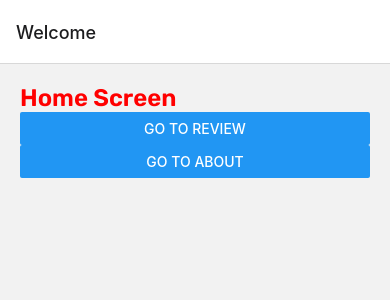
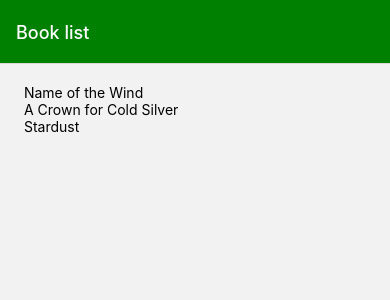
Before and after one commit to Paul2071/reviewapp, a React Native app: screen /Home in a window 390 px wide. Shown: the top 300 px of the page. Built offline with nearby package versions, Linux system fonts and the light colour scheme.

Commit message:
push local data from state in home screen to the review screen using touch comp and flatlist. Changed colour of header with screenootions prop on stacknavigator

```diff
--- a/App.js
+++ b/App.js
@@ -21,11 +21,11 @@ export default function App() {
   } else {
     return (
      <NavigationContainer>
-      <Stack.Navigator>
+      <Stack.Navigator  screenOptions={{ headerStyle: { backgroundColor: 'green' }, headerTintColor: "#fff" }}>
         <Stack.Screen
           name="Home"
           component={Home}
-          options={{title: "Welcome"}}
+          options={{title: "Book list"}}
         />
         <Stack.Screen
           name="Review"
--- a/pages/home.js
+++ b/pages/home.js
@@ -1,18 +1,29 @@
-import { StyleSheet, View, Text, Button } from "react-native";
+import { StyleSheet, View, Text, Button, FlatList, TouchableOpacity } from "react-native";
 import { globalStyles } from "../globalstyles/global";
+import { useState } from 'react';
 
 export default function Home ( {navigation}) {
+
+    const [reviews, setReviews] = useState([
+        { title: 'Name of the Wind', rating: 5, body: 'lorem ipsum', key: '1' },
+        { title: 'A Crown for Cold Silver', rating: 4, body: 'lorem ipsum', key: '2' },
+        { title: 'Stardust', rating: 3, body: 'lorem ipsum', key: '3' },
+      ]);
     return (
         <View style={globalStyles.maincontainer}>
-            <Text style={globalStyles.titletext}>Home Screen</Text>
-            <Button
-            title="Go to Review"
-            onPress={() => navigation.navigate("Review")}
-      />
-            <Button
-            title="Go to About"
-            onPress={() => navigation.navigate("About")}
-      />
+
+
+            <FlatList
+                data={reviews}
+                renderItem={( {item} ) => (
+                <TouchableOpacity onPress={() => navigation.navigate("Review", item)}>
+                    <Text> {item.title} </Text>
+
+                </TouchableOpacity> )}
+
+            />
+
+
         </View>
     )
 }
--- a/pages/reviewDetails.js
+++ b/pages/reviewDetails.js
@@ -1,10 +1,15 @@
 import { StyleSheet, View, Text, Button } from "react-native";
 import { globalStyles } from "../globalstyles/global";
 
-export default function ReviewDetails ({navigation} ) {
+export default function ReviewDetails ({route, navigation} ) {
+
+const {title, body, rating} = route.params
+
     return (
         <View style={globalStyles.maincontainer}>
-            <Text style={globalStyles.titletext}>Review Details Screen</Text>
+            <Text>{ title }</Text>
+            <Text>{ body }</Text>
+            <Text>{ rating }</Text>
             <Button
             title="Go to Home"
             onPress={() => navigation.navigate("Home")}
```
